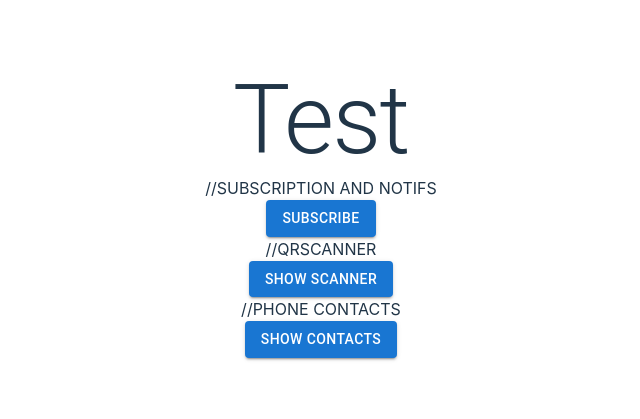
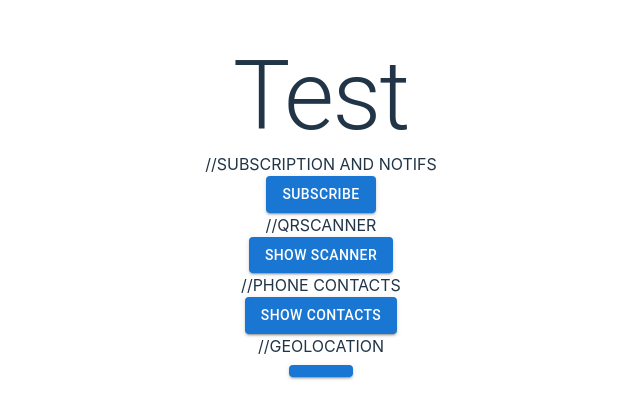
Before and after one commit to ellitrym1/test-pwa, a React (Vite) app: page / in a window 1280 px wide. Shown: the part 193-612 px from the top of the page, without its empty margins (319-959 px from the left). Built offline with nearby package versions, Linux system fonts and the light colour scheme; no server answers.

Commit message:
geolocation

```diff
--- a/src/App.tsx
+++ b/src/App.tsx
@@ -5,12 +5,24 @@ import { QrScanner } from "@yudiel/react-qr-scanner";
 import "./App.css";
 import ContactsList from "./components/ContactsList";
 
+interface LocationData {
+    latitude: number;
+    longitude: number;
+    accuracy: number;
+}
+
 function App() {
     const [subscription, setSubscription] = useState<null | boolean>(null);
     const [publicKey, setPublicKey] = useState();
     const [showScanner, setShowScanner] = useState<boolean>(false);
     const [QRData, setQRData] = useState("");
     const [showContacts, setShowContacts] = useState<boolean>(false);
+    const [showLocation, setShowLocation] = useState<boolean>(false);
+    const [locationData, setLocationData] = useState<LocationData>({
+        latitude: 0,
+        longitude: 0,
+        accuracy: 0,
+    });
 
     useEffect(() => {
         if ("serviceWorker" in navigator && "PushManager" in window) {
@@ -29,6 +41,19 @@ function App() {
                 });
         } else {
             console.log("Push notifications are not supported.");
+        }
+        if (navigator.geolocation) {
+            navigator.geolocation.getCurrentPosition(
+                (position) => {
+                    const latitude = position.coords.latitude;
+                    const longitude = position.coords.longitude;
+                    const accuracy = position.coords.accuracy;
+                    setLocationData({ latitude, longitude, accuracy });
+                },
+                (err) => {
+                    console.error(err);
+                }
+            );
         }
         fetchApplicationServerKey();
     }, []);
@@ -111,6 +136,8 @@ function App() {
         }
     };
 
+    const currentLocation = (position: any) => {};
+
     return (
         <Stack
             sx={{
@@ -159,6 +186,14 @@ function App() {
                 </Button>
                 {showContacts && <ContactsList />}
             </Box>
+            //GEOLOCATION
+            <Box>
+                <Button
+                    variant="contained"
+                    onClick={() => setShowLocation(!showLocation)}
+                ></Button>
+                {showLocation && <>{locationData}</>}
+            </Box>
         </Stack>
     );
 }
```
